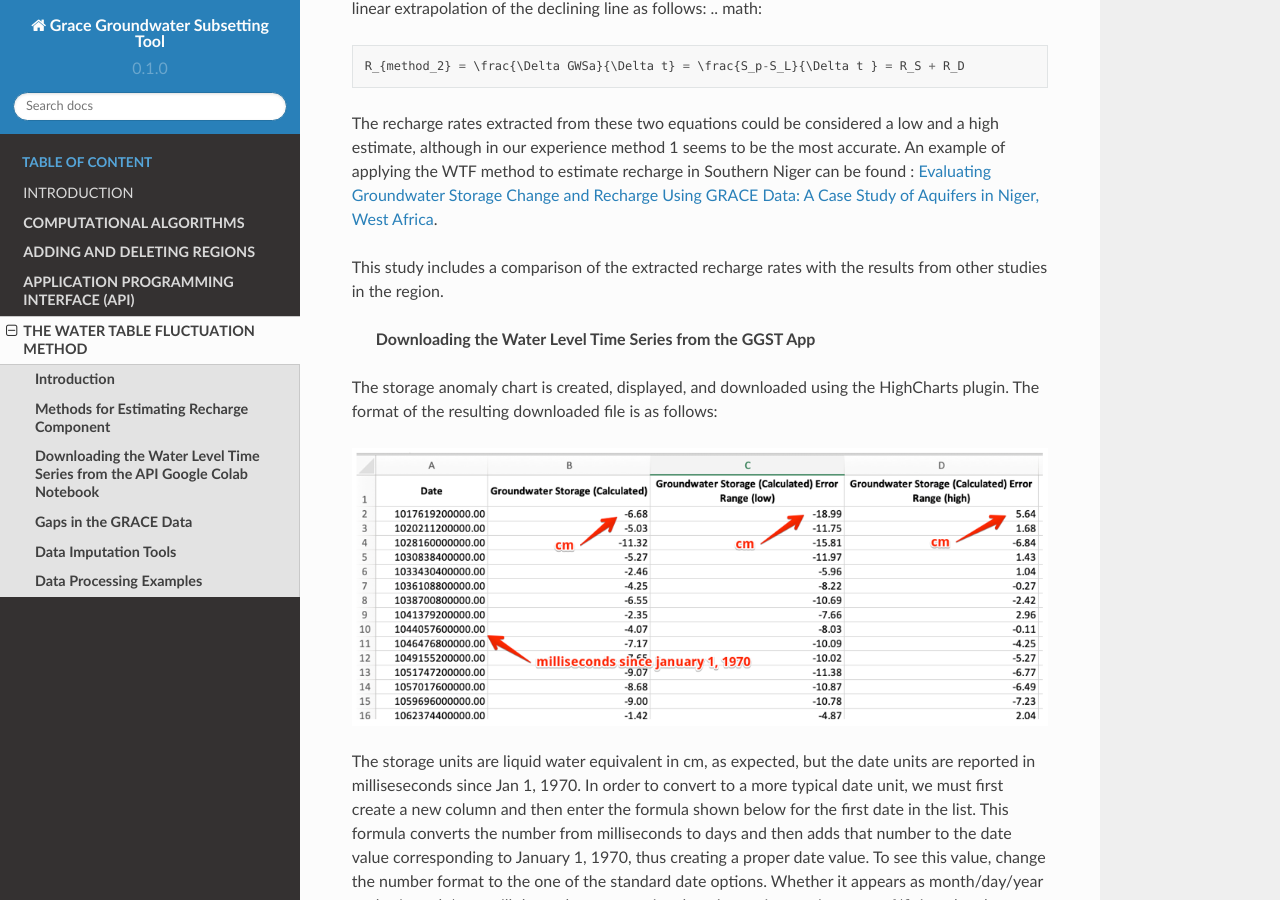
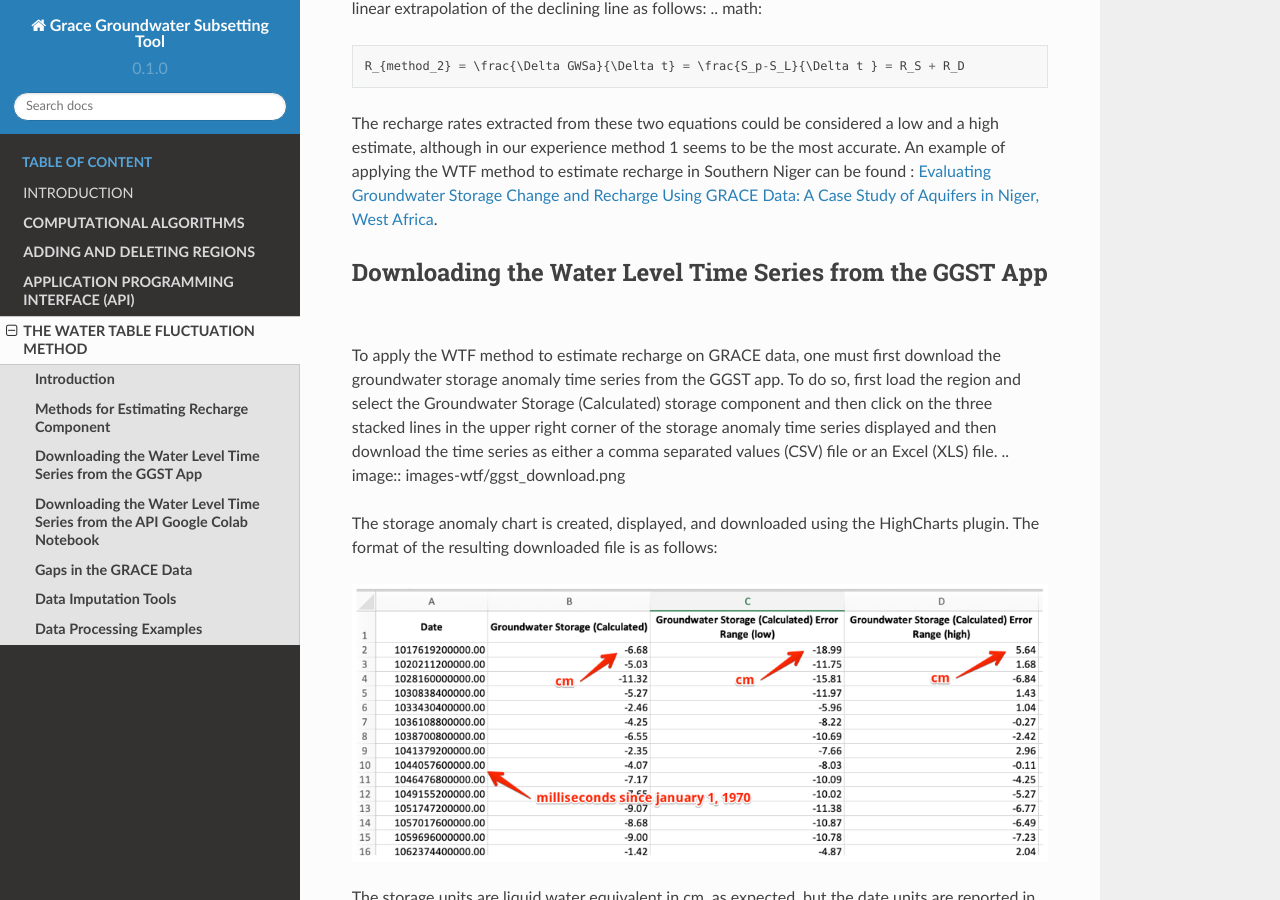
Before and after one commit to BYU-Hydroinformatics/ggst, a Sphinx documentation site: the page built from docs/source/wtf.rst, in a window 1280 px wide and 900 px high, scrolled down 2130 px. Built offline with Sphinx 7.4.7 and the Read the Docs theme 2.0.0, drawn with Linux system fonts in a browser that asks for light colours; some of the changed text lies outside the part shown.

Commit message:
Update wtf.rst

```diff
--- a/docs/source/wtf.rst
+++ b/docs/source/wtf.rst
@@ -41,10 +41,9 @@ Another method is to assume that the groundwater decline as a result of pumping
 
 The recharge rates extracted from these two equations could be considered a low and a high estimate, although in our experience method 1 seems to be the most accurate. An example of applying the WTF method to estimate recharge in Southern Niger can be found : `Evaluating Groundwater Storage Change and Recharge Using GRACE Data: A Case Study of Aquifers in Niger, West Africa <https://www.mdpi.com/2072-4292/14/7/1532>`_.
 
-This study includes a comparison of the extracted recharge rates with the results from other studies in the region.
+**Downloading the Water Level Time Series from the GGST App**
+---------
 
- **Downloading the Water Level Time Series from the GGST App**
----------------------------------------------------------------
 To apply the WTF method to estimate recharge on GRACE data, one must first download the groundwater storage anomaly time series from the GGST app. To do so, first load the region and select the Groundwater Storage (Calculated) storage component and then click on the three stacked lines in the upper right corner of the storage anomaly time series displayed and then download the time series as either a comma separated values (CSV) file or an Excel (XLS) file.
 .. image:: images-wtf/ggst_download.png
 
@@ -74,7 +73,7 @@ This is because there were periods when the GRACE satellites did not produce usa
 
 For the years with large gaps, it can be difficult to identify seasonal trends and apply the WTF method. One way to resolve this problem is to use a statistical algorithm to detect seasonal patterns in the data and impute synthetic data in the gaps. This can be accomplished using a simple seasonal decomposition model (statsmodels.tsa.seasonal.seasonal_decompose) implemented in the statsmodels Python package to impute the missing data. This model first removes the trend using a convolution filter (the trend component), then computes the average value for each period (the seasonal component), in our case months, with the residual component being the difference between the monthly average (seasonal component) and the actual monthly measurements. With this approach, we decompose the GWSa time series into three components: the trend, the seasonal, and the random components:.
 .. math::
-  Y [t] = T [t] + S [t] + e [t]
+      Y [t] = T [t] + S [t] + e [t]
 where Y[t] is the GWSa, T[t] is the GWSa trend, S[t] is the seasonal GWSa component, and e[t] is the residual GWSa component. The decomposition components for the data shown above are as illustrated here:
 
 .. image:: images-wtf/decomposed.png
```
Also changed, not shown: other parts of docs/source/wtf.rst (+1 -1 lines).
